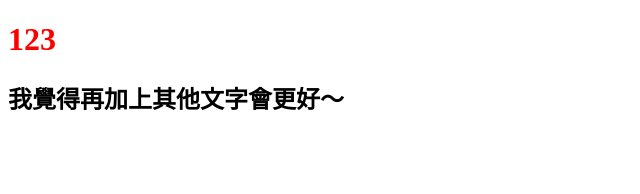
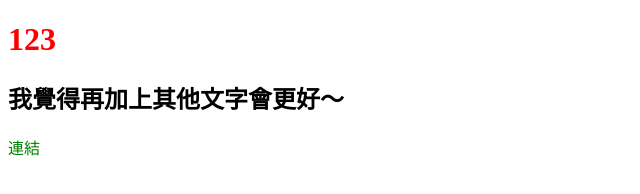
Before and after one commit to zorakao/git, a plain HTML site: page index.html in a window 1280 px wide. Shown: the full height of the page, 0-640 px from the left. Drawn offline with Linux system fonts and the light colour scheme.

Commit message:
add a-link

```diff
--- a/all.css
+++ b/all.css
@@ -1,3 +1,8 @@
 h1 {
   color: red;
 }
+
+a {
+  color: green;
+  text-decoration: none;
+}
--- a/index.html
+++ b/index.html
@@ -9,5 +9,6 @@
   <body>
     <h1>123</h1>
     <h2>我覺得再加上其他文字會更好～</h2>
+    <a href="#">連結</a>
   </body>
 </html>
```
